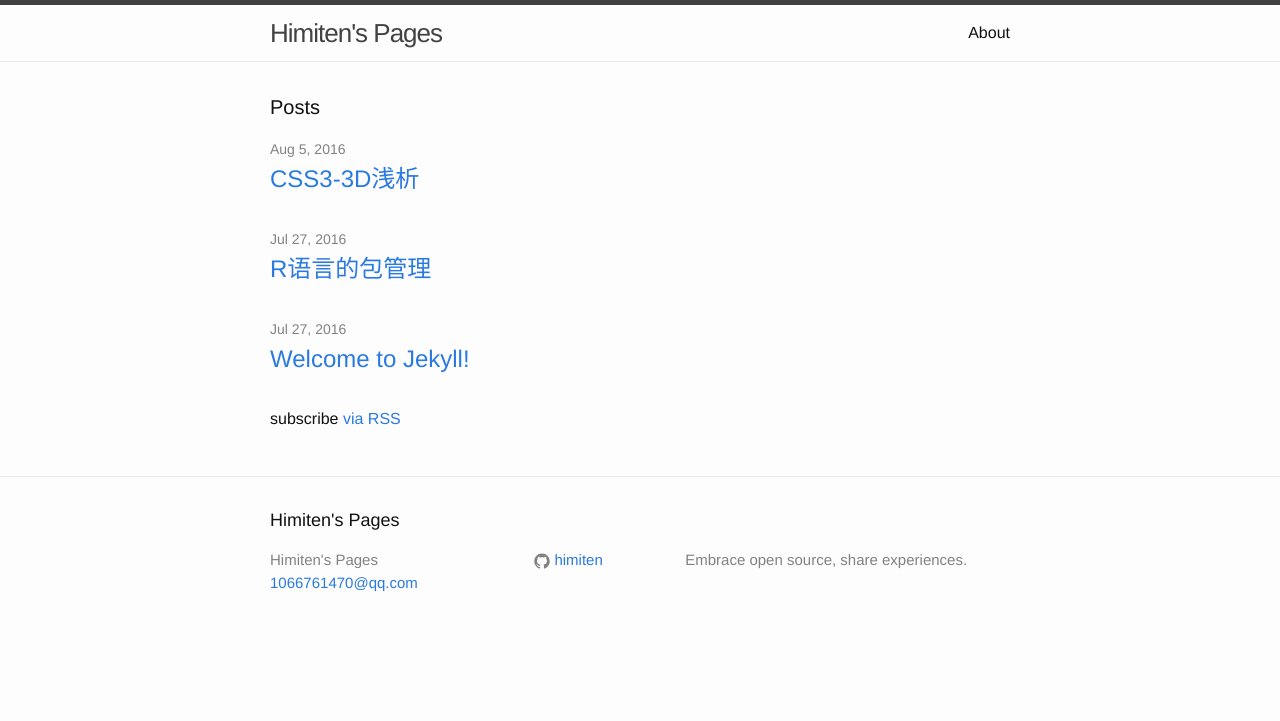
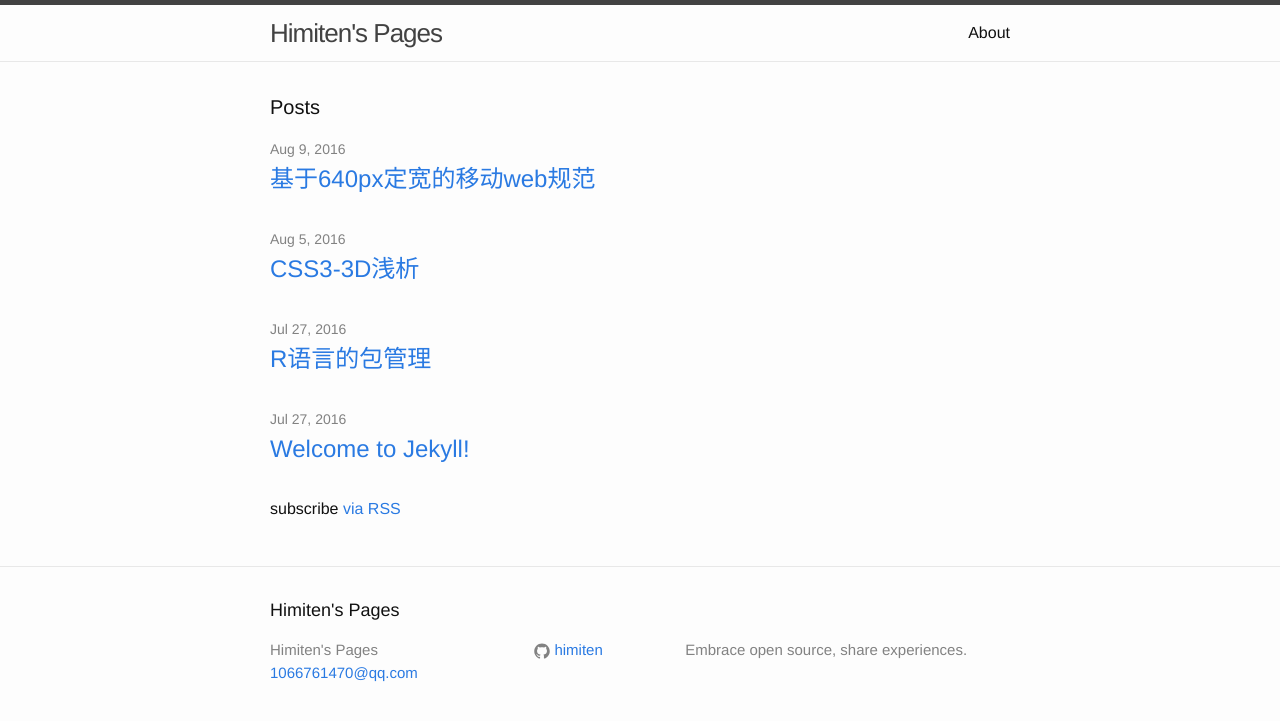
Before and after one commit to liymax/liymax.github.io, a Jekyll site: the page built from index.html, in a window 1280 px wide. Shown: the top 721 px of the page. Built offline with Jekyll 4.4.1, drawn with Linux system fonts in a browser that asks for light colours; some of the changed lines change nothing that is shown.

Commit message:
about mobile web normal

```diff
--- a/_includes/head.html
+++ b/_includes/head.html
@@ -2,10 +2,9 @@
   <meta charset="utf-8">
   <meta http-equiv="X-UA-Compatible" content="IE=edge">
   <meta name="viewport" content="width=device-width, initial-scale=1">
-
+  <link rel="icon" type="image/x-icon" href="{{ '/favicon.ico' | prepend: site.baseurl }}">
   <title>{% if page.title %}{{ page.title | escape }}{% else %}{{ site.title | escape }}{% endif %}</title>
   <meta name="description" content="{% if page.excerpt %}{{ page.excerpt | strip_html | strip_newlines | truncate: 160 }}{% else %}{{ site.description }}{% endif %}">
-  <link rel="shortcut icon" href="/favicon.ico">
   <link rel="stylesheet" href="{{ '/css/main.css' | prepend: site.baseurl }}">
   <link rel="canonical" href="{{ page.url | replace:'index.html','' | prepend: site.baseurl | prepend: site.url }}">
   <link rel="alternate" type="application/rss+xml" title="{{ site.title }}" href="{{ '/feed.xml' | prepend: site.baseurl | prepend: site.url }}">
--- /dev/null
+++ b/_posts/2016-08-09-mobile-web-normal.md
@@ -0,0 +1,185 @@
+---
+layout: post
+title:  "基于640px定宽的移动web规范"
+date:   2016-08-09 09:37:00 +0800
+categories: normal-study
+---
+
+为了适应各种尺寸的移动端设备，一种常见的做法是固定移动设备的宽度。
+我们都知道移动端的物理像素和视口像素都是通过一个缩放比来对应，而
+这个缩放比是可以动态设置的，于是我们就可以在页面头部同过加载一段
+js代码来根据设备的实际宽度和指定的视口宽度来确定这个初始缩放比，
+也就是initial-scale的值，以下代码可供参考
+
+{% highlight javascript %}
+window.mobileUtil = (function(win, doc) {
+    var UA = navigator.userAgent,
+        isAndroid = /android|adr/gi.test(UA),
+        // 据说某些国产机的UA会同时包含 android iphone 字符
+        isIos = /iphone|ipod|ipad/gi.test(UA) && !isAndroid,
+        // 粗略的判断
+        isMobile = isAndroid || isIos;
+    return {
+        isAndroid: isAndroid,
+        isIos: isIos,
+        isMobile: isMobile,
+        isNewsApp: /NewsApp\/[\d\.]+/gi.test(UA),
+        isWeixin: /MicroMessenger/gi.test(UA),
+        isQQ: /QQ\/\d/gi.test(UA),
+        isYixin: /YiXin/gi.test(UA),
+        isWeibo: /Weibo/gi.test(UA),
+        isTXWeibo: /T(?:X|encent)MicroBlog/gi.test(UA),
+        tapEvent: isMobile ? 'tap' : 'click',
+        /**
+         * 缩放页面
+         */
+        fixScreen: function() {
+            var metaEl = doc.querySelector('meta[name="viewport"]'),
+                metaCtt = metaEl ? metaEl.content : '',
+                matchScale = metaCtt.match(/initial\-scale=([\d\.]+)/),
+                matchWidth = metaCtt.match(/width=([^,\s]+)/);
+            if ( !metaEl ) { // REM
+                var docEl = doc.documentElement,
+                    maxwidth = docEl.dataset.mw || 750, // 每 dpr 最大页面宽度
+                    dpr = isIos ? Math.min(win.devicePixelRatio, 3) : 1,
+                    scale = 1 / dpr, tid;
+                docEl.removeAttribute('data-mw');
+                docEl.dataset.dpr = dpr;
+                metaEl = doc.createElement('meta');
+                metaEl.name = 'viewport';
+                metaEl.content = fillScale(scale);
+                docEl.firstElementChild.appendChild(metaEl);
+                var refreshRem = function() {
+                    var width = docEl.getBoundingClientRect().width;
+                    if (width / dpr > maxwidth) {
+                        width = maxwidth * dpr;
+                    }
+                    var rem = width / 16;
+                    docEl.style.fontSize = rem + 'px';
+                };
+                win.addEventListener('resize', function() {
+                    clearTimeout(tid);
+                    tid = setTimeout(refreshRem, 300);
+                }, false);
+                win.addEventListener('pageshow', function(e) {
+                    if (e.persisted) {
+                        clearTimeout(tid);
+                        tid = setTimeout(refreshRem, 300);
+                    }
+                }, false);
+                refreshRem();
+            } else if ( isMobile && !matchScale && ( matchWidth && matchWidth[1] != 'device-width' ) ) { // 定宽
+                var    width = parseInt(matchWidth[1]),
+                    iw = win.innerWidth || width,
+                    ow = win.outerWidth || iw,
+                    sw = win.screen.width || iw,
+                    saw = win.screen.availWidth || iw,
+                    ih = win.innerHeight || width,
+                    oh = win.outerHeight || ih,
+                    ish = win.screen.height || ih,
+                    sah = win.screen.availHeight || ih,
+                    w = Math.min(iw,ow,sw,saw,ih,oh,ish,sah);
+                scale = w / width;
+                if ( scale < 1 ) {
+                    metaEl.content = metaCtt + ',' + fillScale(scale);
+                }
+            }
+            function fillScale(scale) {
+                return 'initial-scale=' + scale + ',maximum-scale=' + scale + ',minimum-scale=' + scale + ',user-scalable=no';
+            }
+        },
+        /**
+         * 转href参数成键值对
+         * @param href {string} 指定的href，默认为当前页href
+         * @returns {object} 键值对
+         */
+        getSearch: function(href) {
+            href = href || win.location.search;
+            var data = {},reg = new RegExp( "([^?=&]+)(=([^&]*))?", "g" );
+            href && href.replace(reg,function( $0, $1, $2, $3 ){
+                data[ $1 ] = $3;
+            });
+            return data;
+        }
+    };
+})(window, document);
+// 默认直接适配页面
+mobileUtil.fixScreen();
+{% endhighlight %}
+
+当然，以上并非我们的重点。现在我们有了固定的宽度（640px）,基于这个宽度我们有必要制定
+一个规范，以便我们在各种尺寸的设备都有比较统一的视觉效果。下面我们重点看一下这个具体规
+范:
+
+**标题**
+
+一级标题 &emsp; font-size: 44px
+===========================
+
+二级标题 &emsp; font-size: 38px
+===========================
+
+三级标题 &emsp; font-size: 32px
+===========================
+
+**正文**
+
+一级正文 &emsp; font-size: 30px
+===========================
+
+二级正文 &emsp; font-size: 27px
+===========================
+
+三级正文 &emsp; font-size: 24px
+===========================
+
+注&emsp;&emsp;释 &emsp; font-size: 20px
+=====================================
+
+内&ensp;边&ensp;距 &emsp; padding: 24px
+========================
+
+行&emsp;&emsp;高 &emsp; line-height: font-size + 10px
+===================================================
+
+**按钮**
+
+<style>
+.btn-group {
+  padding: 24px;
+}
+.btn-group button {
+  margin-right: 20px;
+  margin-bottom: 20px;
+}
+.btn-group .btn {
+  width: 140px;
+  height: 60px;
+  border: 0 solid transparent;
+  font-size: 30px;
+  background-color: #19b5ee;
+  color: #fff;
+}
+.btn-group .btn:focus {
+  outline: none;
+}
+.btn-group .btn-big {
+  width: 160px;
+  height: 72px;
+  font-size: 32px;
+}
+.btn-group .btn-small {
+  width: 120px;
+  height: 48px;
+  font-size: 28px;
+}
+</style>
+
+<div class="btn-group">
+    <button class="btn btn-small">确认</button><label>120x48,28px</label><br>
+    <button class="btn">确认</button><label>140x60,30px</label><br>
+    <button class="btn btn-big">确认</button><label>160x72,32px</label>
+</div>
+> 注意这些按钮尺寸在640px定宽的手机可不是这样
+
+后面还有待补充
```
Also changed, not shown: _config.yml (line endings or trailing spaces).
